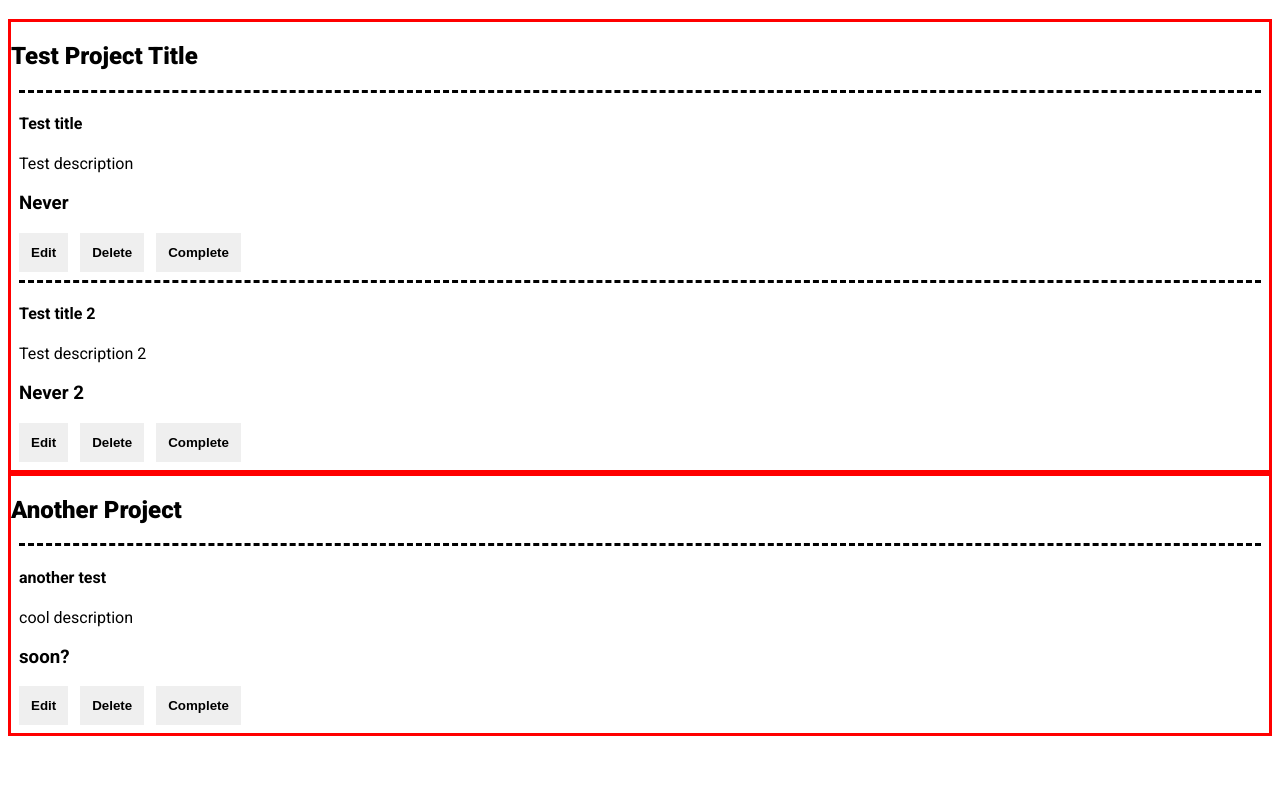
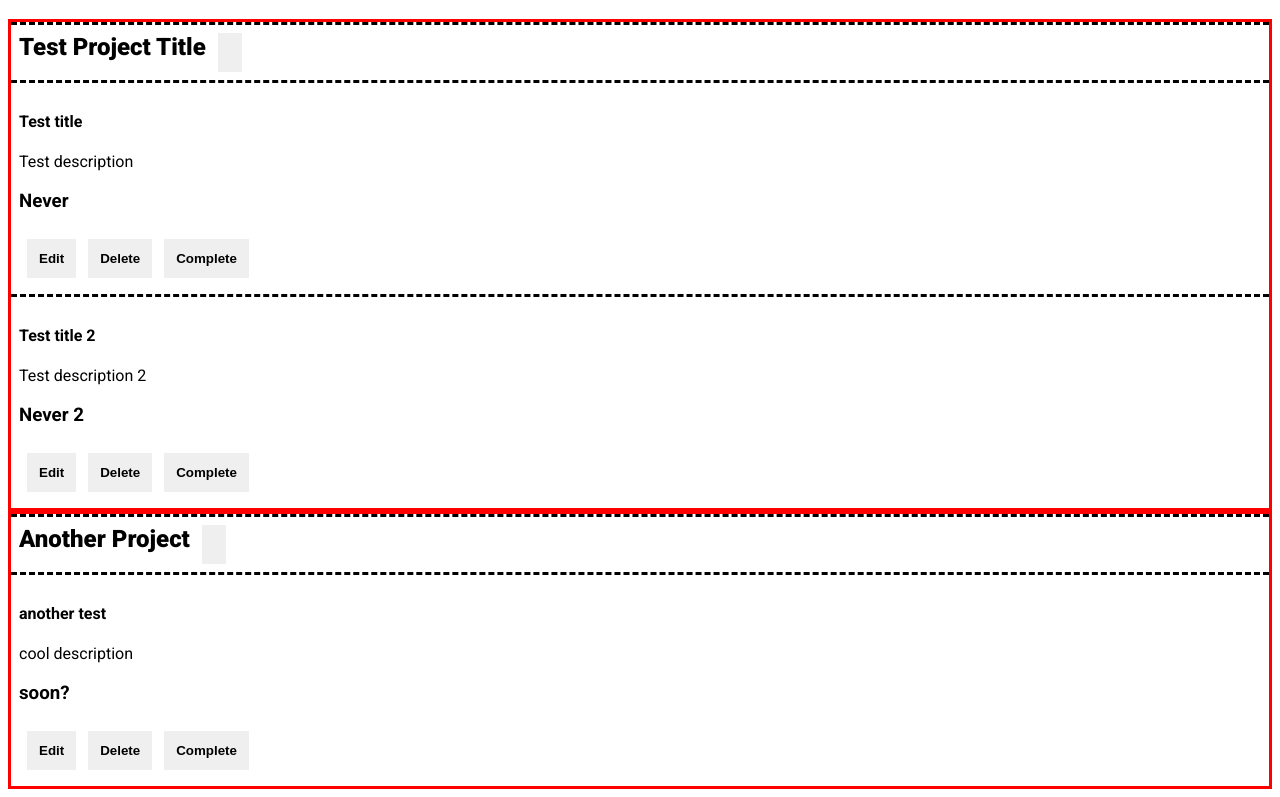
Before and after one commit to RakkoKey/to-do-list, a website built with webpack: page src/index.html in a window 1280 px wide. Shown: the part 70-867 px from the top of the page. Before the commit the page ends 814 px from the top, so only its background shows below. Built offline with nearby package versions, Linux system fonts and the light colour scheme.

Commit message:
readjusted some formatting of projectDiv, in midst of creating an edit title button

```diff
--- a/src/domControl.js
+++ b/src/domControl.js
@@ -75,9 +75,16 @@ const deleteFunc = function(project, i, projectNum){
 
 }
 
-const completeFunc = function(task){
+const completeFunc = function(project, task, index){
     task.setCompleted(true);
     console.log(task);
+    var taskNode = project.tasksDom[index];
+    taskNode.parentNode.appendChild(project.tasksDom[index]);
+    taskNode.classList.toggle("complete");
+
+
+
+
 }
 const loadTasks = function(project, index, projectDiv){
 
@@ -121,7 +128,7 @@ const loadTasks = function(project, index, projectDiv){
             completeButton.setAttribute('id', "complete");
             completeButton.innerHTML = "Complete";
             completeButton.addEventListener('click', function check(){
-                completeFunc(project.tasks[i]);
+                completeFunc(project, project.tasks[i], i);
             })
 
 
@@ -148,13 +155,21 @@ const createProjectDiv = function(project, projectNum){
 
 
 
-    var projectTitle = document.createElement('h2');
+    var projectTitle = document.createElement('div');
     projectTitle.innerHTML = project.getTitle();
     projectTitle.classList.add("projectTitle");
-    //load tasks
+
+    var editTitleButton = document.createElement('button');
+    var backgroundimg = document.createElement('img');
+
+
+    editTitleButton.appendChild(backgroundimg);
+    projectTitle.appendChild(editTitleButton);
+
     projectDiv.appendChild(projectTitle);
 
     loadTasks(project, projectNum, projectDiv);
+
     projectDiv.setAttribute("projectNum", projectNum);
 
     console.log(project.tasksDom);
--- a/src/index.html
+++ b/src/index.html
@@ -18,7 +18,7 @@
 
         <form id="editForm">
             <label for="title">New Title: </label><br>
-            <input type="text" id="title" name="title">
+            <input type="text" id="title" name="title"><br>
             <label for="description">New Description: </label><br>
             <input type="text" id="description" name="description"><br><br>
 
--- a/src/style.scss
+++ b/src/style.scss
@@ -46,7 +46,9 @@ body{
 
 
 
-
+    .complete{
+        background-color: gray;
+    }
 
 
     .hidden{
@@ -60,12 +62,20 @@ body{
         border-style: solid;
         border-color: red;
         border-width: 3px;
-        h2{
+        .projectTitle{
             font-weight: 900;
+            font-size:24px;
+            //padding:8px;
+            button{
+                vertical-align: top;
+                margin-left: 12px;
+            }
+
         }
         div{
             border-top-style: dashed;
-            margin:8px;
+            padding:8px;
+
         }
         #toDoButtons{
             display: flex;
```
